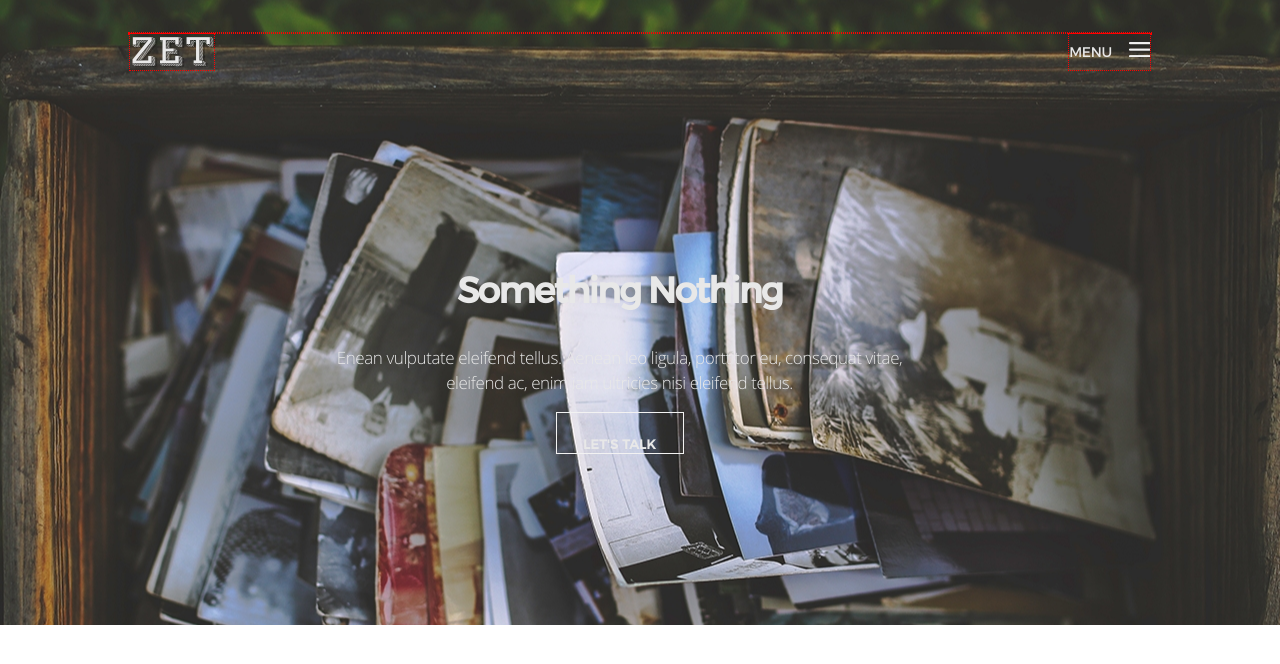
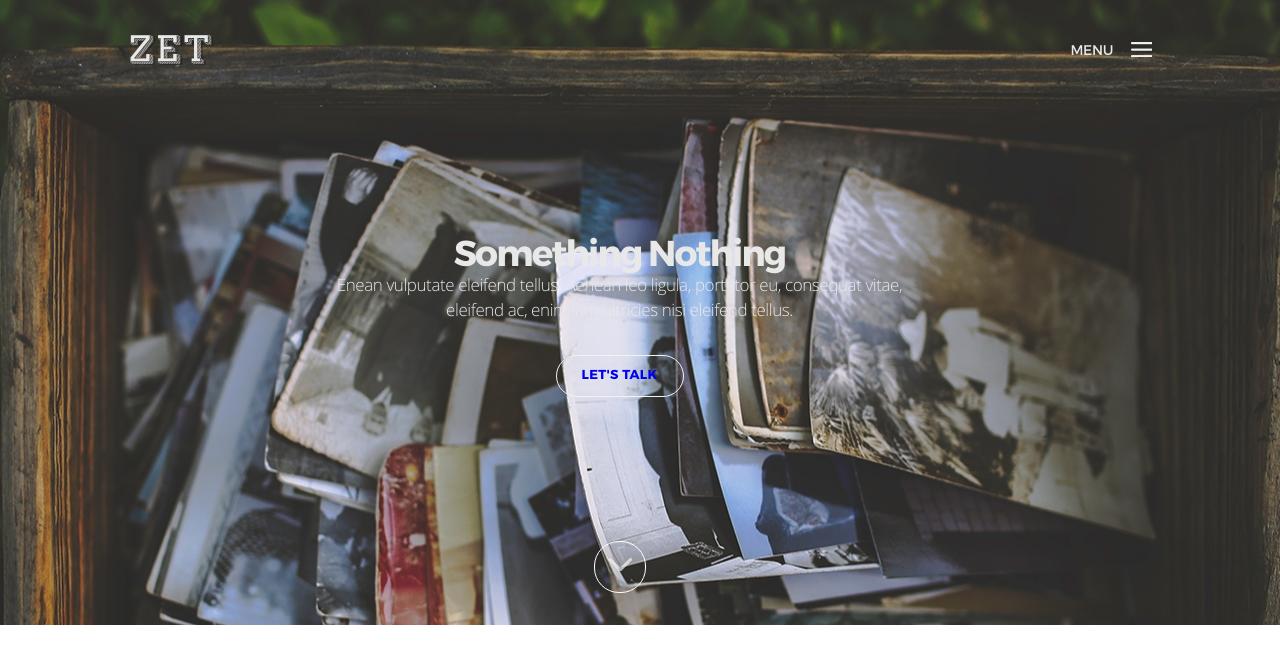
Before and after one commit to BrknHnds/zet, a plain HTML site: page index.html in a window 1280 px wide. Drawn offline with Linux system fonts and the light colour scheme.

Commit message:
header finished

```diff
--- a/index.css
+++ b/index.css
@@ -1,82 +1,85 @@
 @font-face {
-		font-family: 'airbag';
+		font-family: 'Airbag';
 		src: url('fonts/airbag.woff2') format('woff2'),
 		url('fonts/airbag.woff') format('woff');
 		font-weight: 400;
    		font-style: normal;
 }
 @font-face {
-	    font-family: 'montserrat';
+	    font-family: 'Montserrat';
 	    src: url('fonts/montserrat.woff2') format('woff2'),
 	    url('fonts/montserrat.woff') format('woff');
 	    font-weight: 400;
 	    font-style: normal;
 }
 @font-face {
-		font-family: 'opensans-light';
+		font-family: 'Opensans-light';
 		src: url('fonts/opensans-light.woff2') format('woff2'),
 		url('fonts/opensans-light.woff') format('woff');
 		font-weight: 300;
 		font-style: normal;
 }
+@font-face {
+	    font-family: 'Montserrat';
+	    src: url('fonts/montserratbold.woff2') format('woff2'),
+	    url('fonts/montserratbold.woff') format('woff');
+	    font-weight: 700;
+	    font-style: normal;
+}
 
-body {
+body, p {
 	box-sizing: border-box;
 	position: relative;
 	padding: 0;
 	margin: 0;
 }
+a {
+	text-decoration: none;
+}
 
 header {
-	background-color: #ddd;
-}
-
-.background {
-	background:	url(img/background.jpg) no-repeat center;
+	background:	#ddd url(img/background.jpg) no-repeat center;
 	min-height: 625px;
 	max-width: 1600px;
 	margin: 0 auto;
 }
 
-.navigation {
+.container {
 	position: absolute;
 	top: 32px;
 	left: 10%;
 	right: 10%;
 	margin: 0 auto;
-
-	max-width: 1168px;
+	max-width: 1170px;
 	min-width: 400px;
-
-	border: 1px dotted red;
 }
 
 .logo {
 	position: absolute;
 	left: 0px;
-
-	font-family: airbag;
+	font-family: Airbag;
 	font-size: 48px;
 	font-weight: 400;
 	line-height: 36px;
 	letter-spacing: -1.2px;
 	text-shadow: 2px 1px 0 rgba(0, 0, 0, 0.5);
 	color: #e8e8e8;
-
-	border: 1px dotted red;
 }
 
 .menu {
 	position: absolute;
 	right: 0px;
+}
 
+.menu_text {
+	vertical-align: 2px;
+	display: inline-block;
 	color: #e8e8e8;
-	font-family: montserrat;
+	font-family: Montserrat;
 	font-size: 14px;
 	font-weight: 400;
 	line-height: 36px;
 	letter-spacing: -0.35px;
-	border: 1px dotted red;
 }
 
 .devicon {
@@ -90,15 +93,13 @@ header {
 	top: 200px;
 	width: 60%;
 	left: 18%;
+	text-align: center;
 
-
-	text-align: center;
-	/*margin: 0 auto;*/
 }
 
 .hero_title {
 	color: #e8e8e8;
-	font-family: montserrat;
+	font-family: Montserrat;
 	font-size: 36px;
 	font-weight: 700;
 	line-height: 40px;
@@ -107,7 +108,7 @@ header {
 
 .hero_body {
 	color: #e8e8e8;
-	font-family: "opensans-light";
+	font-family: "Opensans-light";
 	font-size: 17px;
 	font-weight: 300;
 	line-height: 25px;
@@ -118,8 +119,8 @@ header {
 	width: 126px;
 	height: 40px;
 	border: 1px solid #f2f2f2;
-	margin: 0 auto;
-
+	border-radius: 25px;
+	margin: 33px auto;
 	color: #e8e8e8;
 	font-family: Montserrat;
 	font-size: 13px;
@@ -127,3 +128,15 @@ header {
 	line-height: 36px;
 	letter-spacing: 0.33px;
 }
+
+.arrow {
+	width: 50px;
+	height: 50px;
+	border: 1px solid #fff;
+	border-radius: 25px;
+	margin: 144px auto;
+}
+.arrow img {
+	vertical-align: middle;
+	margin-bottom: -25px;
+}
--- a/index.html
+++ b/index.html
@@ -6,11 +6,17 @@
 </head>
 <body>
 	<header>
-		<div class="background">
-			<div class="navigation">
-				<div class="logo">ZET</div>
+		<div class="container">
+
+			<div class="logo">
+				<p>ZET</p>
+			</div>
+
 			<a href="#menu">
-					<div class="menu">MENU
+				<div class="menu">
+					<p class="menu_text">
+						MENU
+					</p>
 					<img class="devicon" src="img/menu9.png" alt="menu">
 				</div>
 			</a>
@@ -18,12 +24,32 @@
 			<div class="hero">
 				<p class="hero_title">Something Nothing</p>
 				<p class="hero_body">Enean vulputate eleifend tellus. Aenean leo ligula, porttitor eu, consequat vitae, eleifend ac, enim iam ultricies nisi eleifend tellus.</p>
+
+
 					<div class="lets_talk_button">
+						<a href="#lets_talk" ="">
 							<p>LET'S TALK</p>
+						</a>
 					</div>
+
+				<a href="#arrow">
+					<div class="arrow">
+						<img src="img/simple31.png">
 					</div>
+				</a>
 			</div>
+
 		</div>
 	</header>
+
+	<section></section>
+	<section></section>
+	<section></section>
+	<section></section>
+	<section></section>
+	<section></section>
+	<section></section>
+
+	<footer></footer>
 </body>
 </html>
```
Also changed, not shown: fonts/montserratbold.ttf (added), fonts/montserratbold.woff (added), fonts/montserratbold.woff2 (added), img/simple31.png (added). Lines whose indentation alone changed are shown as unchanged.
